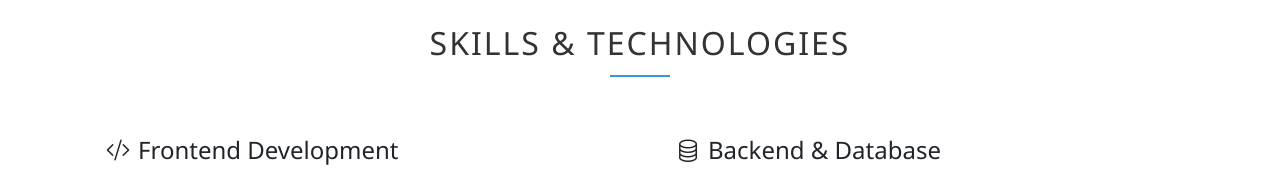
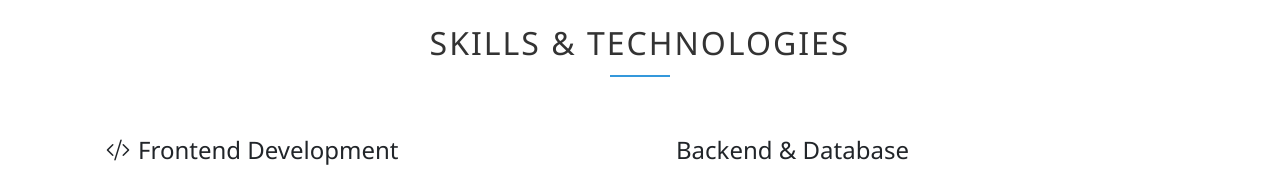
Before and after one commit to moemenhassine/Portfolio-Examen-achref, a plain HTML site: page index.html in a window 1280 px wide. Shown: the part 1100-1270 px from the top of the page. Drawn offline with nearby package versions, Linux system fonts and the light colour scheme.

Commit message:
effacer l'icon de base de donnee

```diff
--- a/index.html
+++ b/index.html
@@ -211,7 +211,7 @@
                 </div>
                 <div class="col-md-6">
                     <div class="card p-4 mb-4">
-                        <h4><i class="bi bi-database me-2"></i>Backend & Database</h4>
+                        <h4>Backend & Database</h4>
                         <div class="mb-3">
                             <span class="fw-bold">Oracle Database</span>
                             <div class="skill-bar">
```
